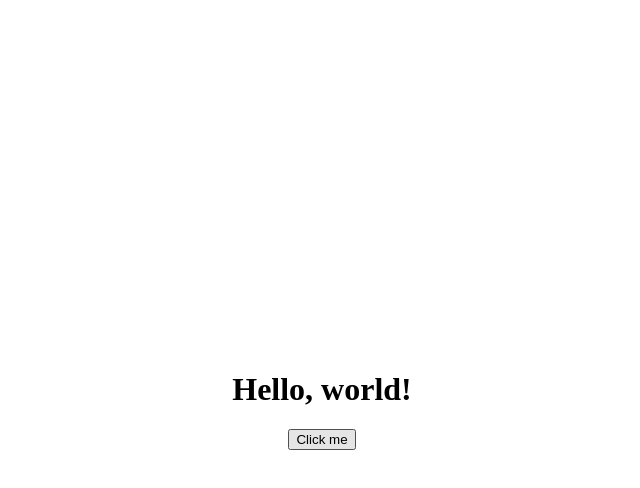
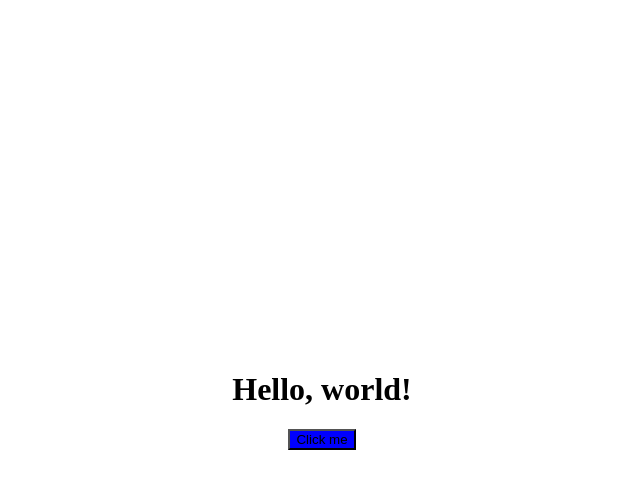
Before and after one commit to y0leescdr/060142028_codexlearning, a plain HTML site: page index.html in a window 1280 px wide. In both pictures the pointer is over the button "Click me". Shown: the whole page, without its empty margins (318-958 px from the left). Drawn offline with Linux system fonts and the light colour scheme.

Commit message:
Apply Codex hover-color change

```diff
--- a/index.html
+++ b/index.html
@@ -14,6 +14,9 @@
       justify-content: center;
       align-items: center;
     }
+    button:hover {
+      background-color: blue;
+    }
   </style>
 </head>
 <body>
```
